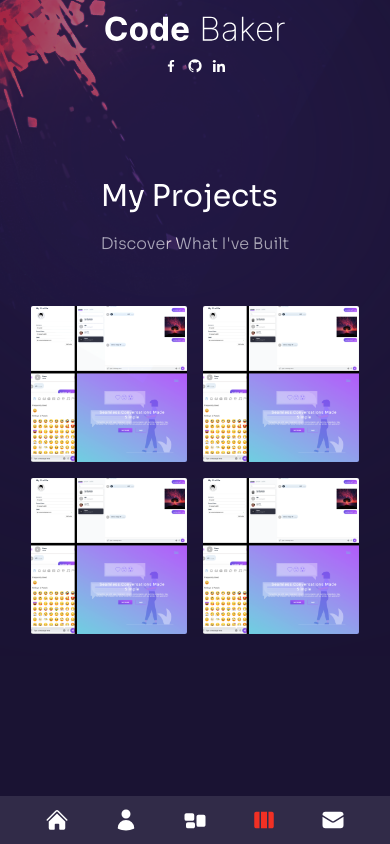
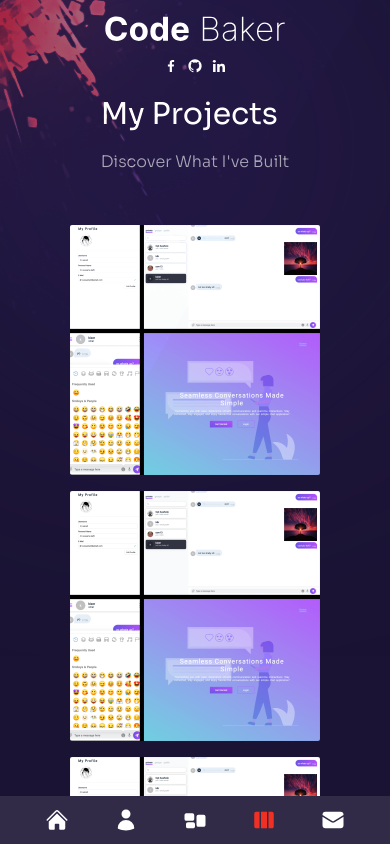
Before and after one commit to ouhell/portfolio, a Next.js app: page /work in a window 390 px wide. Built offline with nearby package versions, Linux system fonts and the light colour scheme.

Commit message:
fixed works scrolling

```diff
--- a/components/Projects/index.tsx
+++ b/components/Projects/index.tsx
@@ -35,8 +35,8 @@ const projects = [
 
 const Projects = (props: Props) => {
   return (
-    <div className=" mb-16   lg:mb-0 mx-auto lg:mr-16 xl:mr-auto">
-      <div className="grid grid-cols-2 grid-rows-2   gap-4 h-f  m-4">
+    <div className=" mb-16   lg:mb-0 mx-auto lg:mr-16 xl:mr-auto ">
+      <div className="grid md:grid-cols-2 md:grid-rows-2   gap-4 h-f  m-4">
         {projects.map((proj, i) => {
           return (
             <m.div
@@ -46,7 +46,7 @@ const Projects = (props: Props) => {
               key={proj.name}
               className="relative cursor-pointer flex justify-center items-center w-fit "
             >
-              <a href={proj.link} target="_blank">
+              <div>
                 <m.div
                   initial={{
                     opacity: 0,
@@ -56,9 +56,16 @@ const Projects = (props: Props) => {
                   }}
                   className="absolute top-0 left-0 right-0 bottom-0 bg-gray-900/70 flex justify-center items-center font-bold"
                 >
-                  {proj.name}
+                  <a
+                    href={proj.link}
+                    target="_blank"
+                    className="hover:underline"
+                    onClick={(e) => e.stopPropagation()}
+                  >
+                    {proj.name}
+                  </a>
                 </m.div>
-              </a>
+              </div>
 
               <Image
                 alt={proj.name}
--- a/pages/work/index.tsx
+++ b/pages/work/index.tsx
@@ -6,7 +6,7 @@ type Props = {};
 
 const Work = (props: Props) => {
   return (
-    <div className="h-full  container flex flex-col lg:flex-row mx-auto justify-center lg:justify-normal items-center gap-8 lg:gap-32 w-full  ">
+    <div className="flex-1 container flex flex-col lg:flex-row mx-auto justify-center lg:justify-normal items-center gap-8 lg:gap-32 w-full  ">
       <div className="flex flex-col gap-4 lg:mt-[-8rem]">
         <m.h1
           variants={fadeIn("left", 0.4)}
```
